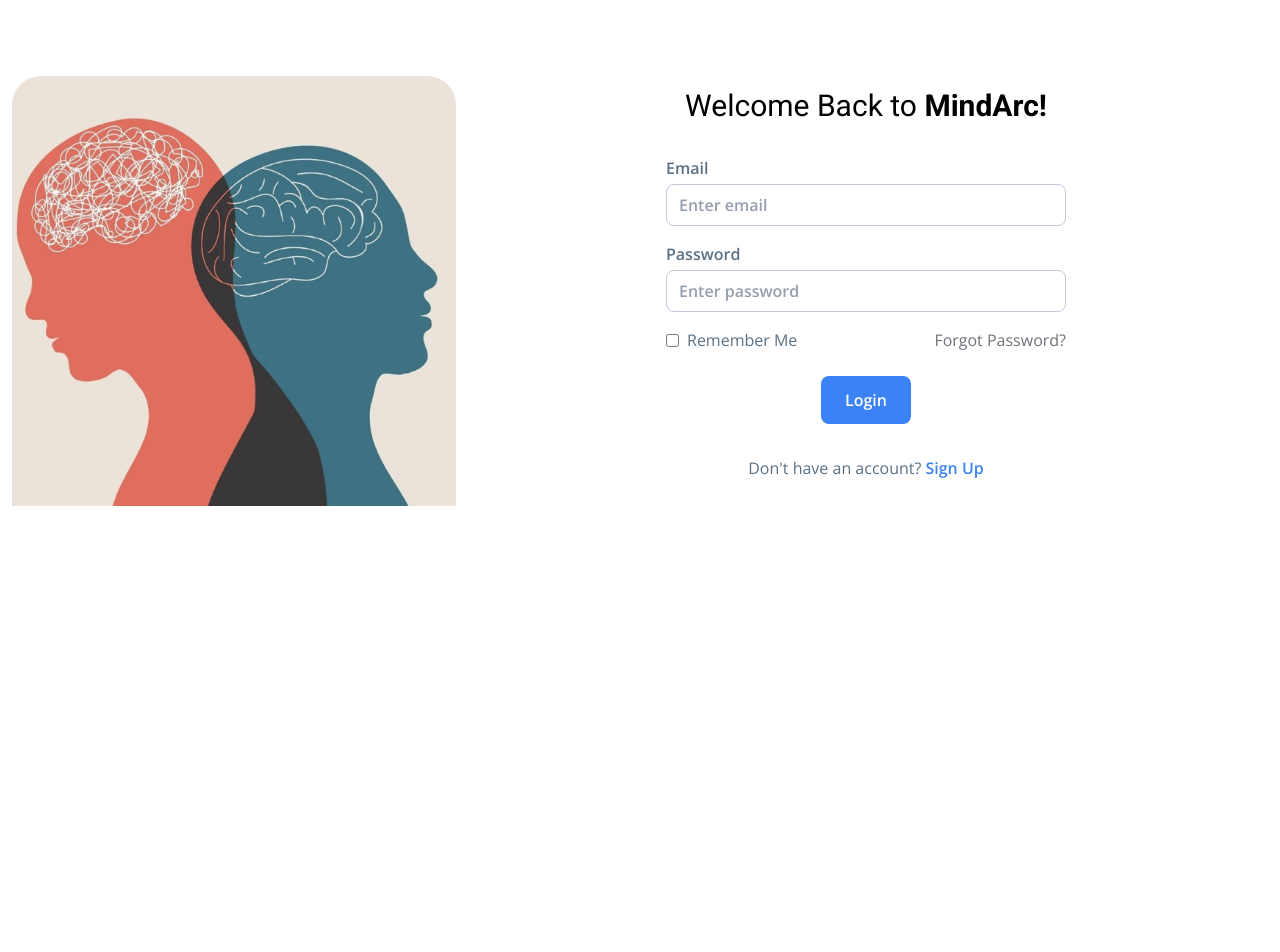
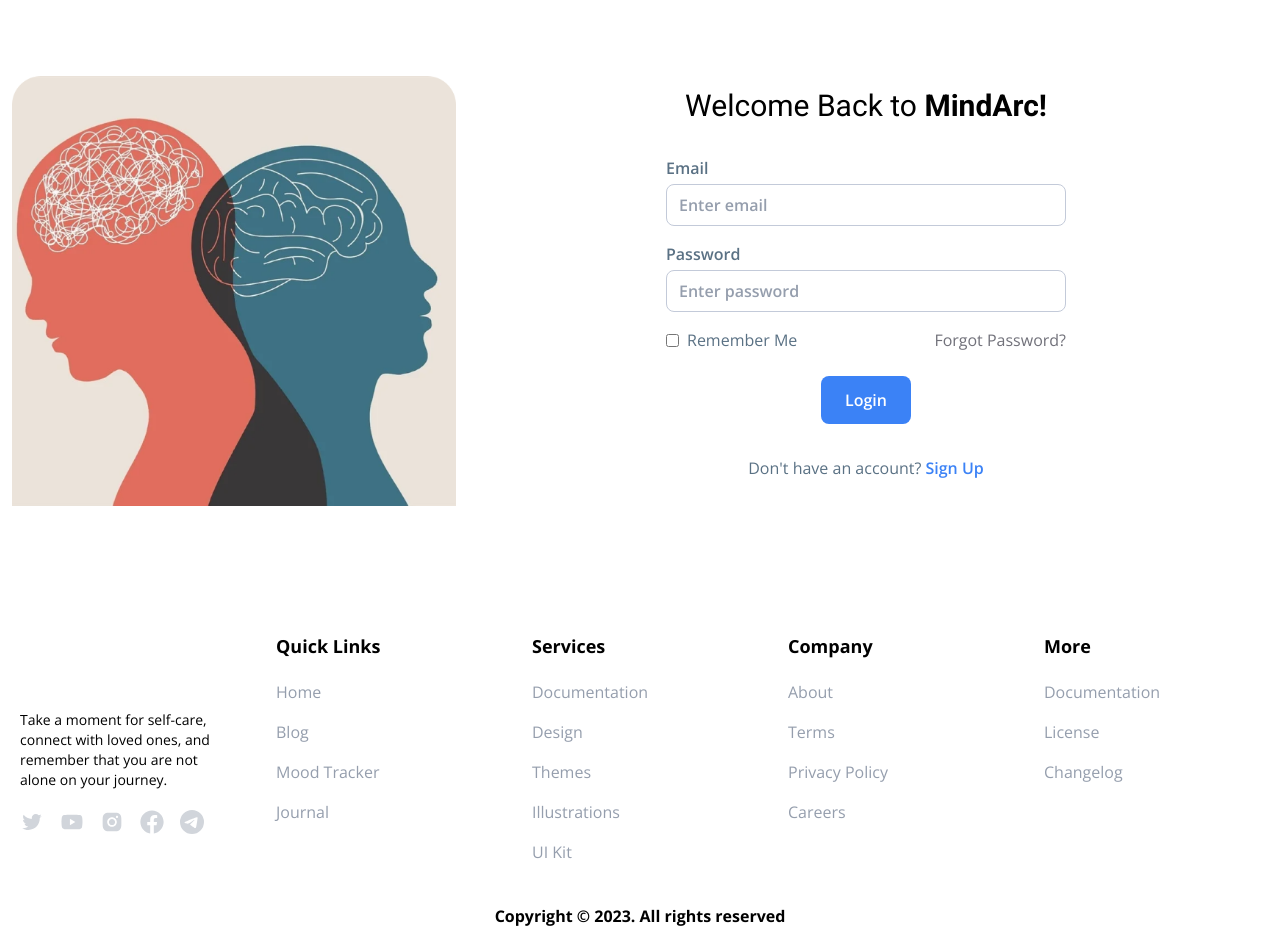
Before and after one commit to AnshuShresthaa/FYP, a React (Create React App) app: page /login in a window 1280 px wide. Shown: the top 952 px of the page. Before the commit the page ends 800 px from the top, so only its background shows below. Built offline with nearby package versions, Linux system fonts and the light colour scheme.

Commit message:
Footer and CTA

```diff
--- a/src/components/Footer.jsx
+++ b/src/components/Footer.jsx
@@ -1,9 +1,132 @@
-import React from 'react'
+import React from "react";
+import {
+  AiOutlineTwitter,
+  AiFillYoutube,
+  AiFillInstagram,
+  AiFillHeart,
+} from "react-icons/ai";
+import { FaFacebook } from "react-icons/fa";
+import { BsTelegram } from "react-icons/bs";
+
+import { images } from "../constants";
 
 const Footer = () => {
   return (
-    <div></div>
-  )
-}
+    <section className="bg-dark-hard">
+      <footer className="container mx-auto grid grid-cols-10 px-5 py-10 gap-y-10 gap-x-5 md:pt-20 md:grid-cols-12 lg:grid-cols-10 lg:gap-x-10">
+        <div className="col-span-5 md:col-span-4 lg:col-span-2">
+          <h3 className="text-dark-light font-bold md:text-lg">Quick Links</h3>
+          <ul className="text-[#959EAD] text-sm mt-5 space-y-4 md:text-base">
+            <li>
+              <a href="/">Home</a>
+            </li>
+            <li>
+              <a href="/">Blog</a>
+            </li>
+            <li>
+              <a href="/">Mood Tracker</a>
+            </li>
+            <li>
+              <a href="/">Journal</a>
+            </li>
+          </ul>
+        </div>
+        <div className="col-span-5 md:col-span-4 lg:col-span-2">
+          <h3 className="text-dark-light font-bold md:text-lg">Services</h3>
+          <ul className="text-[#959EAD] text-sm mt-5 space-y-4 md:text-base">
+            <li>
+              <a href="/">Documentation</a>
+            </li>
+            <li>
+              <a href="/">Design</a>
+            </li>
+            <li>
+              <a href="/">Themes</a>
+            </li>
+            <li>
+              <a href="/">Illustrations</a>
+            </li>
+            <li>
+              <a href="/">UI Kit</a>
+            </li>
+          </ul>
+        </div>
+        <div className="col-span-5 md:col-span-4 md:col-start-5 lg:col-start-auto lg:col-span-2">
+          <h3 className="text-dark-light font-bold md:text-lg">Company</h3>
+          <ul className="text-[#959EAD] text-sm mt-5 space-y-4 md:text-base">
+            <li>
+              <a href="/">About</a>
+            </li>
+            <li>
+              <a href="/">Terms</a>
+            </li>
+            <li>
+              <a href="/">Privacy Policy</a>
+            </li>
+            <li>
+              <a href="/">Careers</a>
+            </li>
+          </ul>
+        </div>
+        <div className="col-span-5 md:col-span-4 lg:col-span-2">
+          <h3 className="text-dark-light font-bold md:text-lg">More</h3>
+          <ul className="text-[#959EAD] text-sm mt-5 space-y-4 md:text-base">
+            <li>
+              <a href="/">Documentation</a>
+            </li>
+            <li>
+              <a href="/">License</a>
+            </li>
+            <li>
+              <a href="/">Changelog</a>
+            </li>
+          </ul>
+        </div>
+        <div className="col-span-10 md:order-first md:col-span-4 lg:col-span-2">
+          <img
+            src={images.Logo}
+            alt="logo"
+            className="brightness-0 invert mx-auto md:mx-0"
+          />
+          <p className="text-sm text-dark-light text-center mt-4 md:text-left md:text-base lg:text-sm">
+          Take a moment for self-care, connect with loved ones, and remember that you are not alone on your journey.
+          </p>
+          <ul className="flex justify-center items-center mt-5 space-x-4 text-gray-300 md:justify-start">
+            <li>
+              <a href="/">
+                <AiOutlineTwitter className="w-6 h-auto" />
+              </a>
+            </li>
+            <li>
+              <a href="/">
+                <AiFillYoutube className="w-6 h-auto" />
+              </a>
+            </li>
+            <li>
+              <a href="/">
+                <AiFillInstagram className="w-6 h-auto" />
+              </a>
+            </li>
+            <li>
+              <a href="/">
+                <FaFacebook className="w-6 h-auto" />
+              </a>
+            </li>
+            <li>
+              <a href="/">
+                <BsTelegram className="w-6 h-auto" />
+              </a>
+            </li>
+          </ul>
+        </div>
+        <div className="hidden md:flex flex-col items-center space-y-4 md:col-span-12 lg:col-span-10">
+          <p className="font-bold text-dark-light">
+            Copyright © 2023. All rights reserved
+          </p>
+        </div>
+      </footer>
+    </section>
+  );
+};
 
 export default Footer;
--- /dev/null
+++ b/src/pages/home/container/CTA.jsx
@@ -0,0 +1,72 @@
+import React from "react";
+
+import { images } from "../../../constants";
+
+const CTA = () => {
+  return (
+    <>
+      <svg
+        className="w-full h-auto max-h-40 translate-y-[1px]"
+        preserveAspectRatio="none"
+        viewBox="0 0 2160 263"
+        fill="none"
+        xmlns="http://www.w3.org/2000/svg"
+      >
+        <path
+          id="Wave"
+          fillRule="evenodd"
+          clipRule="evenodd"
+          d="M2160 262.5H0V0C360 80 720 120 1080 120C1440 120 1800 80 2160 0V262.5Z"
+          fill="#0D2436"
+        />
+      </svg>
+
+      <section className="relative bg-dark-hard px-5">
+        <div className="container grid grid-cols-12 mx-auto py-10 md:pb-20 lg:place-items-center">
+          <div className="col-span-12 lg:col-span-6">
+            <h2 className="text-white font-roboto font-bold text-2xl md:text-4xl md:text-center md:leading-normal lg:text-left">
+            Your path to mental wellness starts here; let's navigate it together.
+            </h2>
+            <div className="w-full max-w-[494px] mt-12 space-y-3 mx-auto md:space-y-0 md:flex md:items-center md:space-x-2 lg:mx-0">
+              <input
+                type="text"
+                className="px-4 py-3 rounded-lg w-full placeholder:text-dark-light"
+                placeholder="Your Email"
+              />
+              <button className="px-4 py-3 rounded-lg w-full bg-primary text-white font-bold md:w-fit md:whitespace-nowrap">
+                Get started
+              </button>
+            </div>
+            <p className="text-dark-light text-sm leading-7 mt-6 md:text-center md:text-base lg:text-left">
+              <span className="font-bold italic text-[#B3BAC5] md:not-italic md:font-normal md:text-dark-light">
+              Explore a wealth of insights, expert guidance, and empowering resources to nurture your mental health.
+              </span>{" "}
+              Take the first step towards a brighter tomorrow – a journey where self-care is celebrated, self-compassion flourishes, and a community of support uplifts you.
+            </p>
+          </div>
+          <div className="col-span-12 hidden mb-[70px] md:block md:order-first lg:col-span-6 lg:order-last">
+            <div className="w-3/4 mx-auto relative">
+              <div className="w-1/2 h-1/2 bg-[#FC5A5A] rounded-lg absolute top-[10%] -right-[8%]" />
+              <div className="w-1/2 h-1/2 bg-white rounded-lg opacity-[.06] absolute -bottom-[10%] -left-[8%]" />
+              <div className="w-full rounded-xl bg-white p-3 z-[1] relative">
+                <img
+                  src={images.MindArcImage}
+                  alt="title"
+                  className="w-full object-cover object-center h-auto md:h-52 lg:h-48 xl:h-60"
+                />
+                <div className="p-5">
+                  <h2 className="font-roboto font-bold text-xl text-dark-soft md:text-2xl lg:text-[28px]">
+                    Nurture Mental Wellness Daily
+                  </h2>
+
+                </div>
+              </div>
+            </div>
+          </div>
+        </div>
+      </section>
+    </>
+  );
+};
+
+export default CTA;
```
